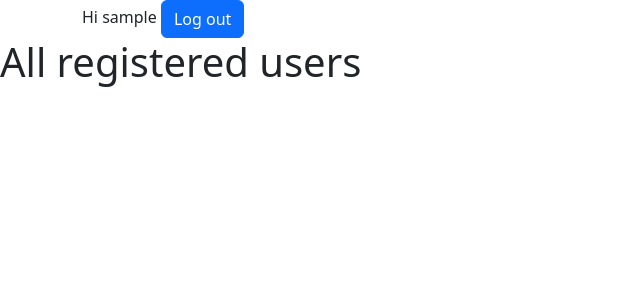
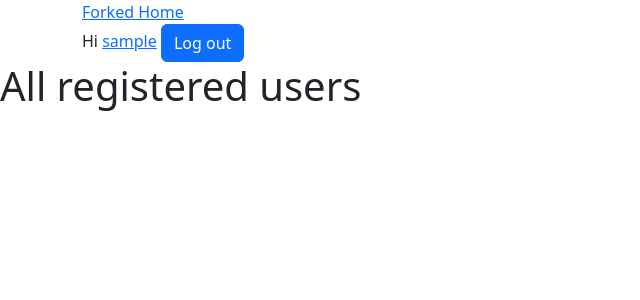
Before and after one commit to bianxm/forkd-backend, a Flask app: page /users in a window 1280 px wide. Shown: the top 300 px of the page, without its empty margins (0-640 px from the left). Run offline with Flask 3, Linux system fonts and the light colour scheme; the visitor is signed in with stand-in values (Sample User, id 1).

Commit message:
Added README and small aesthetic changes to base

```diff
--- a/templates/base.html
+++ b/templates/base.html
@@ -12,7 +12,8 @@
     <body>
         {% if session.get('user_id') %}
         <div class="container">
-        Hi {{session.get('username')}}
+        <a href="/">Forked Home</a><br>
+        Hi <a href="/{{session.get('username')}}">{{session.get('username')}}</a>
         <a role="button" class="btn btn-primary" href="/logout">Log out</a>
         </div>
         {% endif %}
```
Also changed, not shown: README.md (added).
